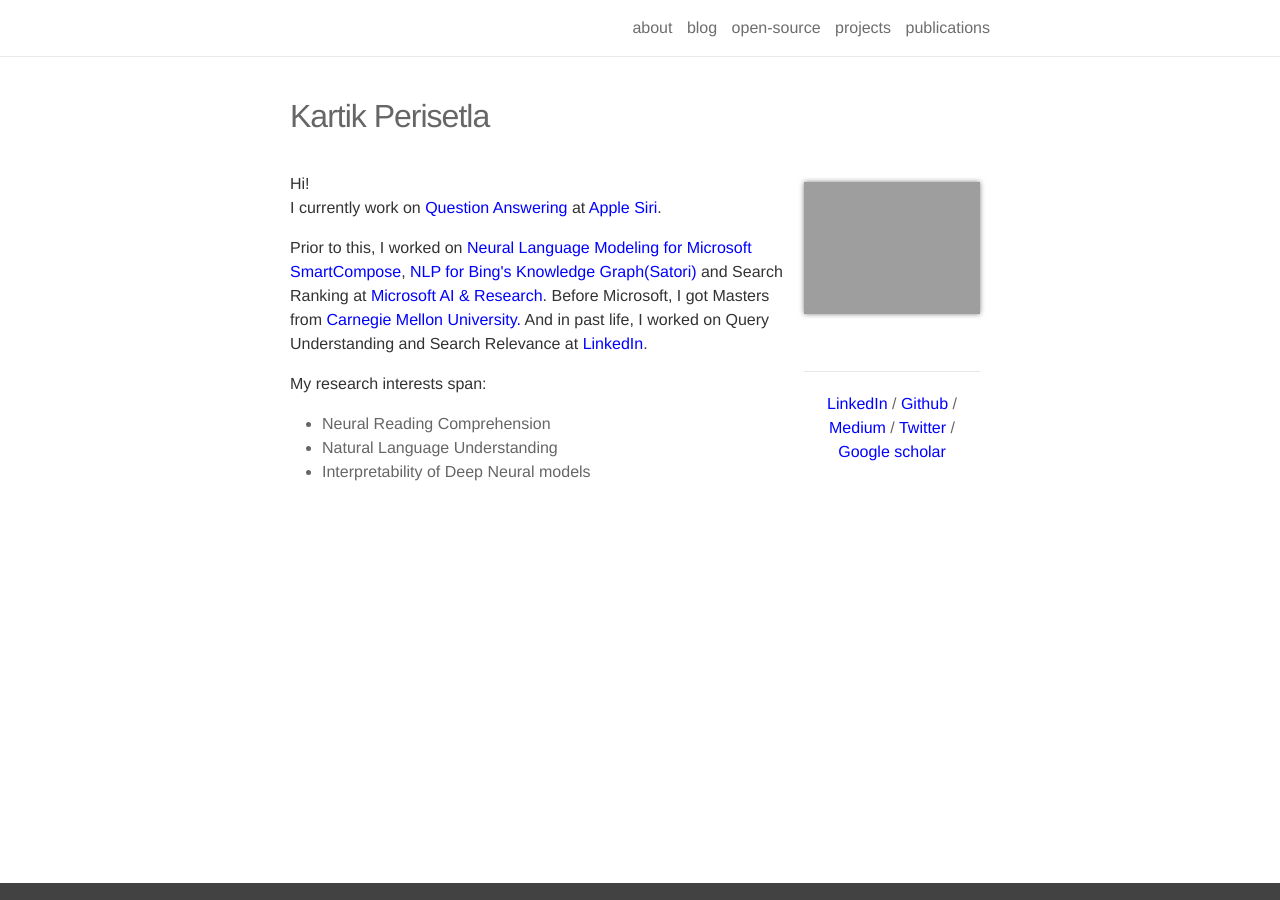
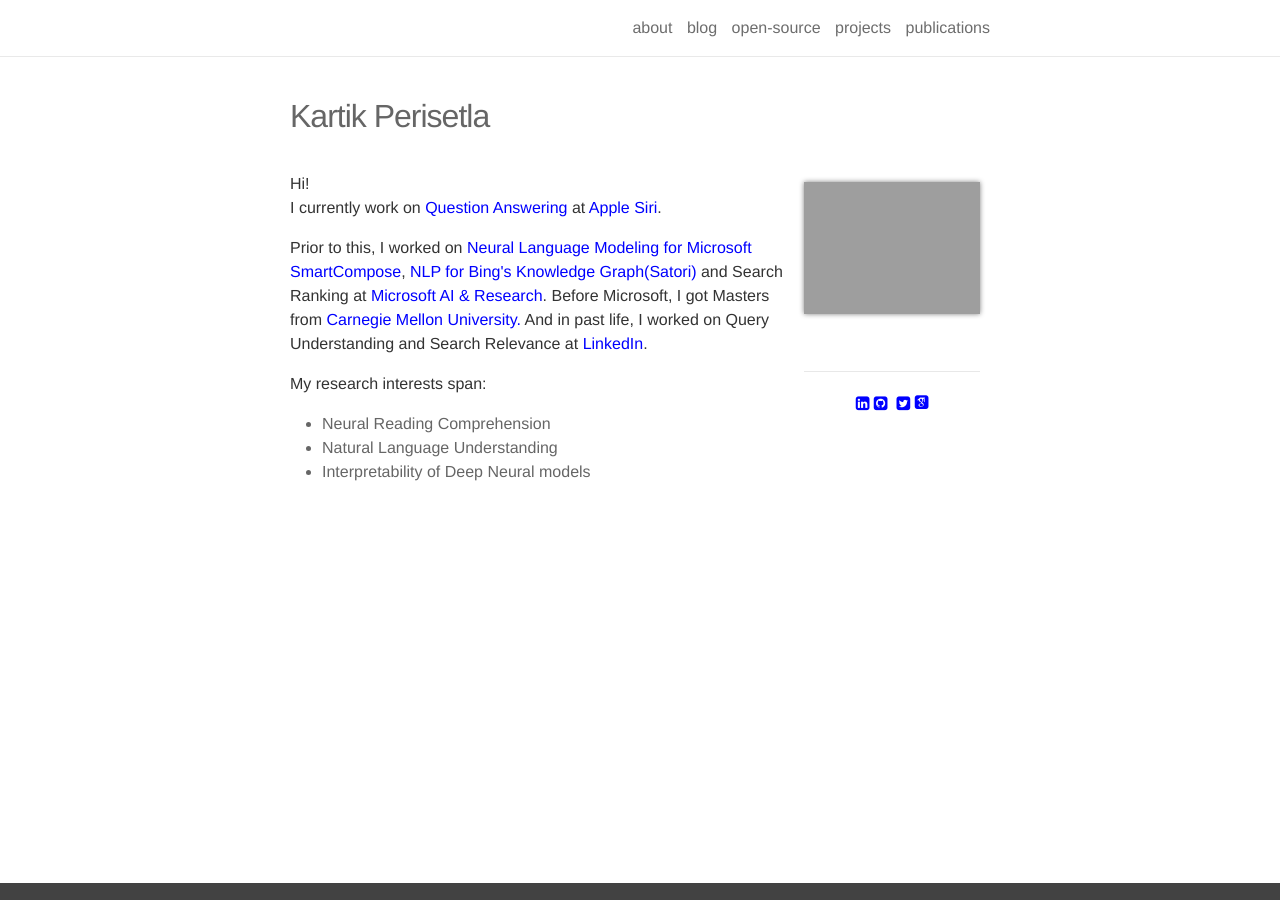
Before and after one commit to kartikperisetla/kartikperisetla.github.io, a Jekyll site: the page built from _pages/about.md, in a window 1280 px wide. Built offline with Jekyll 4.4.1, drawn with Linux system fonts in a browser that asks for light colours; nearby versions of some CDN libraries; some web fonts are replaced.

Commit message:
link updates

```diff
--- a/_layouts/about.html
+++ b/_layouts/about.html
@@ -13,12 +13,11 @@
   {% endif %}
   <div class="social" align="center">
     <span>
-      <a href="https://www.linkedin.com/in/{{ site.linkedin_username }}" target="_blank" title="LinkedIn" style="color:blue">LinkedIn</a>
-      / <a href="https://github.com/{{ site.github_username }}" target="_blank" title="GitHub" style="color:blue">Github</a>
-      / <a href="https://kartik-perisetla.medium.com/" target="_blank" title="Medium" style="color:blue">Medium</a>
-      / <a href="https://twitter.com/{{ site.twitter_username }}" target="_blank" title="Twitter" style="color:blue">Twitter</a>
-      / <a href="https://scholar.google.com/citations?user=nqolEx4AAAAJ&hl=en" target="_blank" title="Google scholar" style="color:blue">Google scholar</a>
-
+      <a href="https://www.linkedin.com/in/{{ site.linkedin_username }}" target="_blank" title="LinkedIn" style="color:blue"><i class="fa fa-linkedin-square"></i></a>
+      <a href="https://github.com/{{ site.github_username }}" target="_blank" title="GitHub" style="color:blue"><i class="fa fa-github-square"></i></a>
+      <a href="https://kartik-perisetla.medium.com/" target="_blank" title="Medium" style="color:blue"><i class="fa fa-medium-square"></i></a>
+      <a href="https://twitter.com/{{ site.twitter_username }}" target="_blank" title="Twitter" style="color:blue"><i class="fa fa-twitter-square"></i></a>
+      <a href="https://scholar.google.com/citations?user=nqolEx4AAAAJ&hl=en" target="_blank" title="Google scholar" style="color:blue"><i class="ai ai-google-scholar-square"></i></a>
     </span>
   </div>
 </div>
```
Also changed, not shown: _pages/publications.md (+1 -1 lines).
